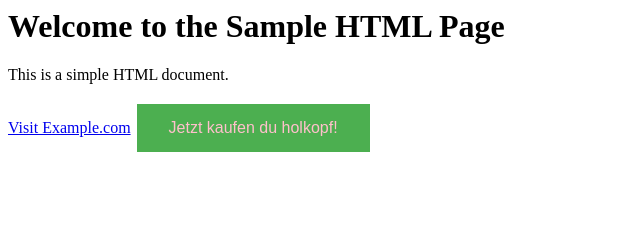
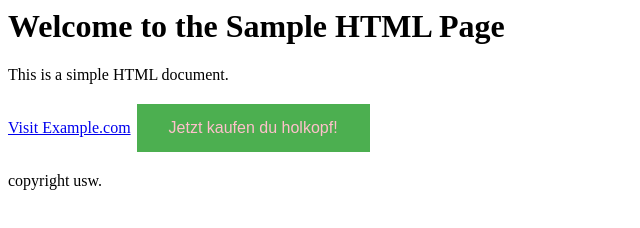
Before and after one commit to DrDenni/soulreapers, a plain HTML site: page index.html in a window 1280 px wide. Shown: the whole page, without its empty margins (0-640 px from the left). Drawn offline with Linux system fonts and the light colour scheme.

```diff
--- a/index.html
+++ b/index.html
@@ -8,5 +8,6 @@
     <p>This is a simple HTML document.</p>
     <a href="https://www.example.com">Visit Example.com</a>
     <button>Jetzt kaufen du holkopf!</button>
+    <p>copyright usw.</p>
 </body>
 </html>
```
